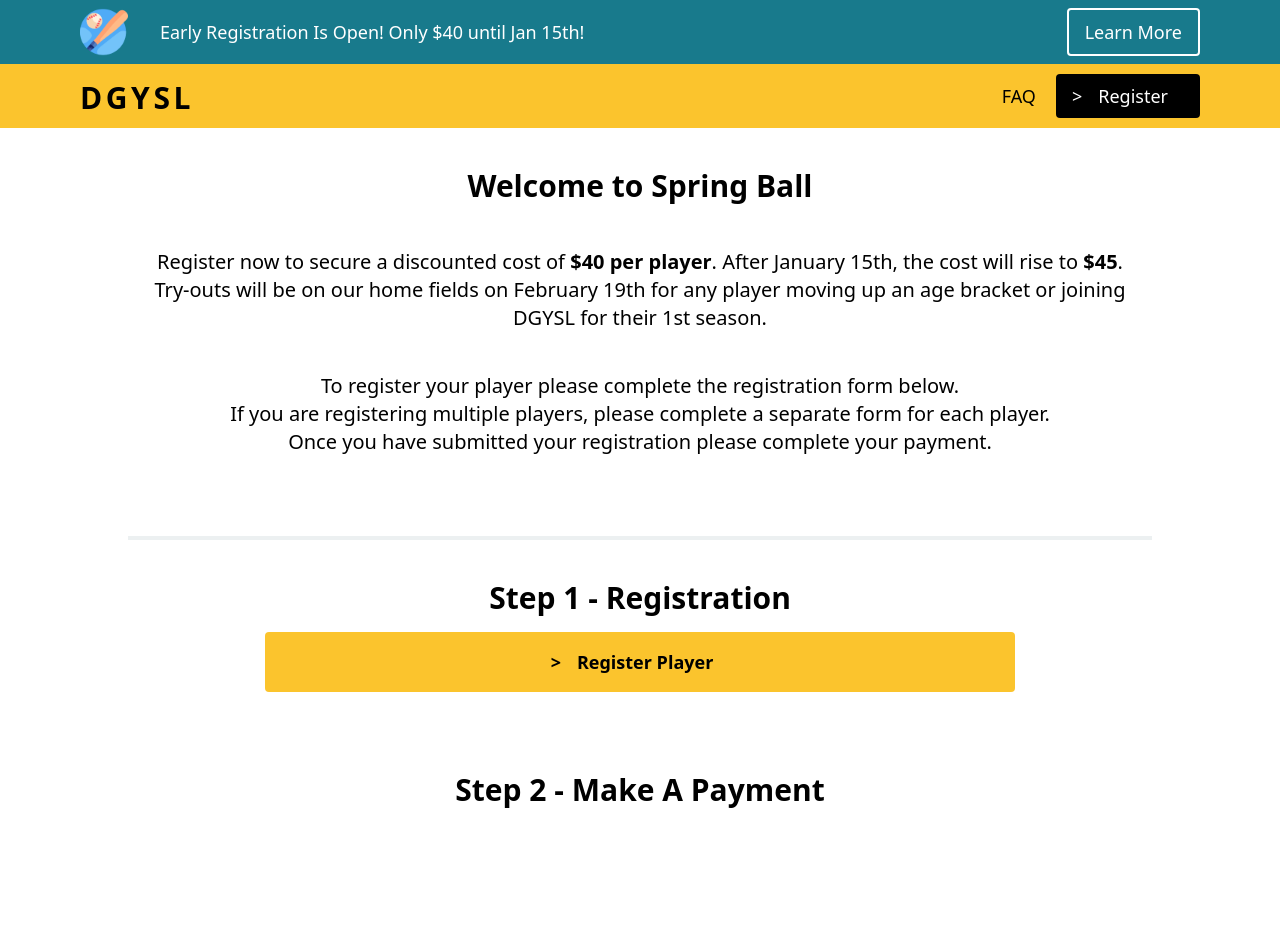
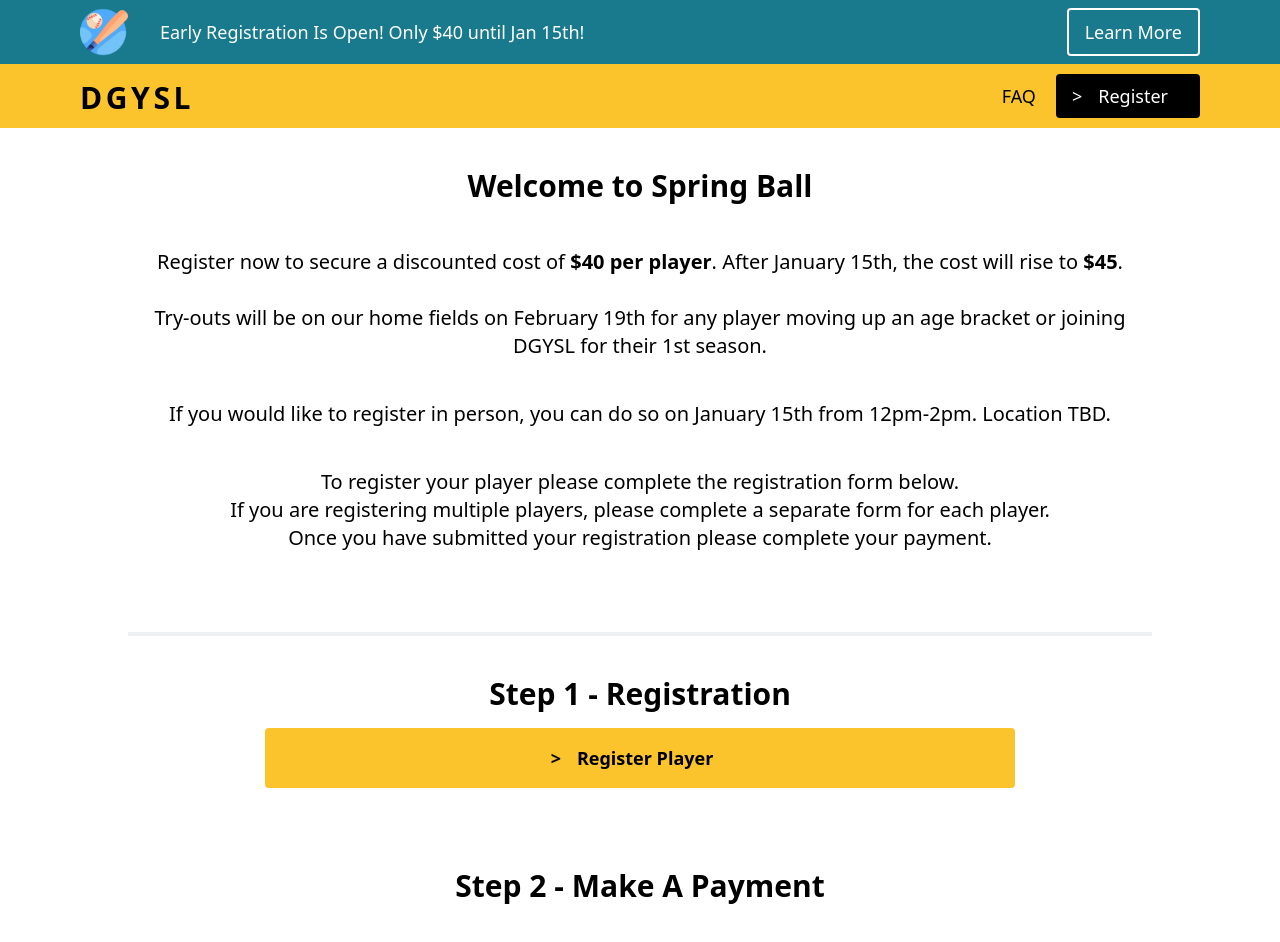
Before and after one commit to DKBoston15/softball, a React (Create React App) app: page /register in a window 1280 px wide. Shown: the top 942 px of the page. Built offline with nearby package versions, Linux system fonts and the light colour scheme.

Commit message:
Registration info change

```diff
--- a/src/pages/Register.js
+++ b/src/pages/Register.js
@@ -104,9 +104,14 @@ export default function Register() {
                   January 15th, the cost will rise to{" "}
                   <span className="font-semibold">$45</span>.
                   <br />
+                  <br />
                   Try-outs will be on our home fields on February 19th for any
                   player moving up an age bracket or joining DGYSL for their 1st
                   season.
+                </div>
+                <div className="mb-10">
+                  If you would like to register in person, you can do so on
+                  January 15th from 12pm-2pm. Location TBD.
                 </div>
                 <div className="mb-10">
                   To register your player please complete the registration form
```
